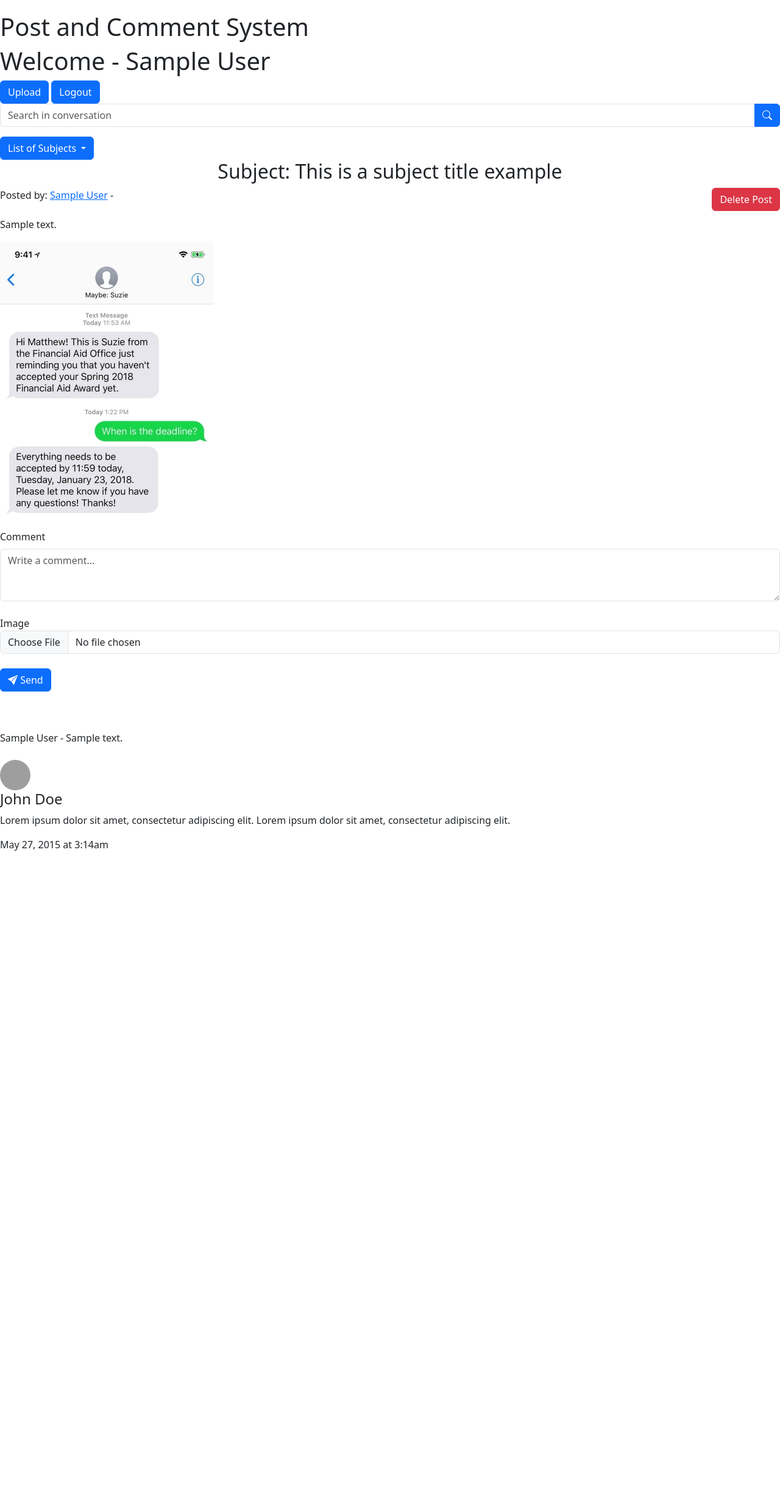
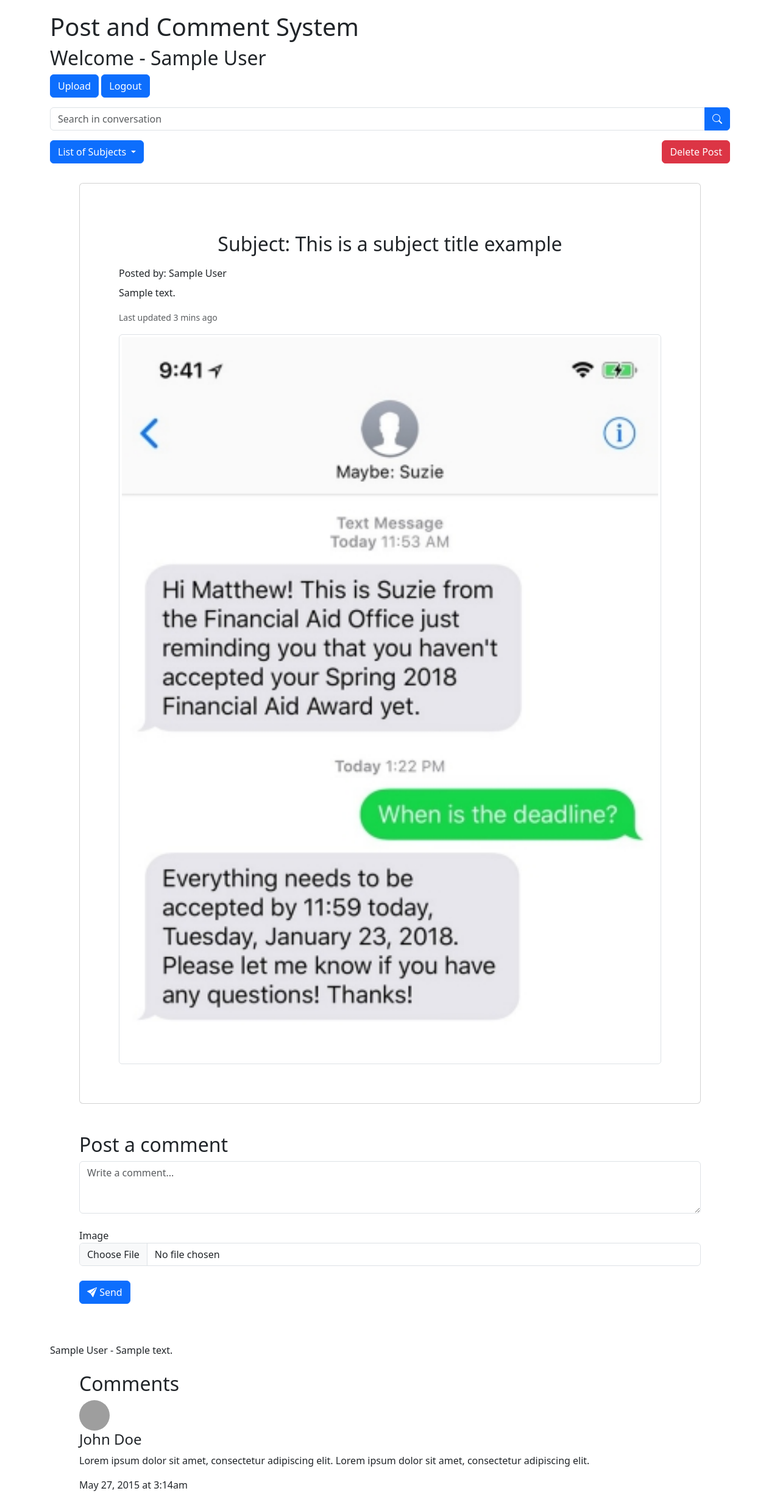
Before and after one commit to mjasper30/Post-and-Comment, a PHP site: page /home.php in a window 1280 px wide. Shown: the whole page at 61% size. Before the commit the page ends 1395 px from the top, so only its background shows below. Run offline with PHP 8.4, Linux system fonts and the light colour scheme; the visitor is signed in with stand-in values (Sample User, id 1); tables that the repository leaves empty or names only in its code hold one stand-in row (values such as "Sample post"); some libraries are stand-ins or nearby versions; grey boxes are pictures that could not be loaded.

Commit message:
ui changes

```diff
--- a/dbconn.php
+++ b/dbconn.php
@@ -1,9 +1,18 @@
 <?php
-    // Database connection
+    // Database connection - online
+    // $servername = "localhost";
+    // $username = "ppibdzqe_ppibdzqe";
+    // $password = "f(ZYu7pGq2g{";
+    // $dbname = "ppibdzqe_post_and_comment";
+
+    // Database connection - local
     $servername = "localhost";
-    $username = "ppibdzqe_ppibdzqe";
-    $password = "f(ZYu7pGq2g{";
-    $dbname = "ppibdzqe_post_and_comment";
+    $username = "root";
+    $password = "";
+    $dbname = "post_and_comment";
+    $conn= new mysqli($servername,$username,$password,$dbname);
+    if($conn->connect_error){
+        die("Connection Failed:". $conn->connect_error);
+    }
 
-	$conn = mysqli_connect($servername,$username,$password,$dbname) or die ('cannot connect to database' . mysqli_error());
 ?>
--- a/home.php
+++ b/home.php
@@ -9,8 +9,6 @@ require 'includes/dbconn.php';
     <title>Post And Comment System</title>
     <?php include('dbconn.php'); ?>
     <?php include('session.php'); ?>
-
-    <!--<script src="vendors/jquery-1.9.1.min.js"></script>-->
 
     <!--CSS Bootstrap CDN-->
     <link href="https://cdn.jsdelivr.net/npm/bootstrap@5.3.0/dist/css/bootstrap.min.css" rel="stylesheet"
@@ -161,14 +159,18 @@ require 'includes/dbconn.php';
 </head>
 
 <body>
+    <div class="container">
         <h1>Post and Comment System</h1>
 
-    <h1>Welcome - <?php echo $fullname; ?></h1>
+        <h2>Welcome - <?php echo $fullname; ?></h2>
 
         <!-- Upload Button Trigger Modal -->
         <button type="button" class="btn btn-primary" data-bs-toggle="modal" data-bs-target="#exampleModal">
             Upload
         </button>
+
+        <!--Logout Button-->
+        <a href="logout.php"><button type="button" class="btn btn-primary">Logout</button></a>
 
         <!-- Modal Form-->
         <div class="modal fade" id="exampleModal" tabindex="-1" aria-labelledby="exampleModalLabel" aria-hidden="true">
@@ -197,26 +199,24 @@ require 'includes/dbconn.php';
                             </div>
                         </div>
                         <div class="modal-footer">
-                        <button type="submit" class="btn btn-primary">Upload</button>
+                            <button type="submit" class="btn btn-primary me-1">Upload</button>
                         </div>
                     </form>
                 </div>
             </div>
         </div>
 
-    <!--Logout Button-->
-    <a href="logout.php"><button type="button" class="btn btn-primary">Logout</button></a>
-
         <!--Search-->
-    <div class="input-group mb-3">
+        <div class="input-group mb-3 mt-3">
             <input type="text" class="form-control" placeholder="Search in conversation" aria-label="search-subject"
                 aria-describedby="search-subject">
             <button class="btn btn-primary" type="button" id="button-addon2"><i class="bi bi-search"></i></button>
         </div>
 
         <!--List of subjects-->
-    <div class="btn-group">
-      <button class="btn btn-primary dropdown-toggle" type="button" data-bs-toggle="dropdown" aria-expanded="false">
+        <div class="btn-group mb-3">
+            <button class="btn btn-primary dropdown-toggle" type="button" data-bs-toggle="dropdown"
+                aria-expanded="false">
                 List of Subjects
             </button>
             <ul class="dropdown-menu">
@@ -227,8 +227,6 @@ require 'includes/dbconn.php';
         </div>
 
         <!--Content of the Post-->
-    <h2 class="text-center">Subject: This is a subject title example</h2>
-
 
         <?php
 		$query = mysqli_query($conn,"SELECT *,UNIX_TIMESTAMP() - date_created AS TimeSpent from post LEFT JOIN user on user.user_id = post.user_id order by post_id DESC")or die(mysqli_error());
@@ -239,9 +237,6 @@ require 'includes/dbconn.php';
 	?>
         <a style="text-decoration:none; float:right;" href="deletepost.php<?php echo '?id='.$id; ?>"><button
                 class="btn btn-danger">Delete Post</button></a>
-    <p>Posted by:
-        <a href="#"> <?php echo $posted_by; ?></a>
-        -
         <?php
 								$days = floor($post_row['TimeSpent'] / (60 * 60 * 24));
 								$remainder = $post_row['TimeSpent'] % (60 * 60 * 24);
@@ -256,42 +251,38 @@ require 'includes/dbconn.php';
 								elseif($days == 0 && $hours == 0)
 								echo $minutes.' minutes ago';
 		?>
-        <br>
-        <br>
-        <?php echo $post_row['content']; ?>
+
         </p>
 
-    <!--The image screenshot of the post-->
-    <img src="images/screenshot2.jpg" class="img-fluid" alt="...">
-
-    <div id="container">
-        <!--POST A PICTURE AND TEXT-->
-        <!--<form method="post"> -->
-        <!--<textarea name="post_content" rows="7" cols="64" style="" placeholder=".........Write Someting........" required></textarea>-->
-        <!--<br>-->
-        <!--<button name="post">&nbsp;POST</button>-->
-        <!--<br>-->
-        <!--<hr>-->
-        <!--</form>-->
+        <div class="card mx-5">
+            <div class="card-body m-5">
+                <h2 class="card-title text-center m-3">Subject: This is a subject title example</h2>
+                <p class="card-title">Posted by: <?php echo $posted_by; ?></p>
+                <p class="card-text"><?php echo $post_row['content']; ?></p>
+                <p class="card-text"><small class="text-body-secondary">Last updated 3 mins ago</small></p>
+                <img src="images/screenshot2.jpg" class="card-img-bottom img-thumbnail" alt="...">
+            </div>
+        </div>
 
 
 
+        <div id="container">
             <form method="post">
-            <div class="mb-3">
-                <label for="commentForm" class="form-label">Comment</label>
-                <textarea name="comment_content" class="form-control" id="commentForm" rows="3" cols="11" placeholder="Write a comment..." required></textarea>
+                <div class="mb-3 m-5">
+                    <h2 for="commentForm" class="form-label">Post a comment</h2>
+                    <textarea name="comment_content" class="form-control" id="commentForm" rows="3" cols="11"
+                        placeholder="Write a comment..." required></textarea>
                     <br>
 
                     <label for="imageComment">Image</label>
-                <input type="file" name="image" class="form-control" id="imageComment"/>
+                    <input type="file" name="image" class="form-control" id="imageComment" />
                     <br>
 
-                <button type="submit" name="comment" class="btn btn-primary"><i class="bi bi-send-fill"></i> Send</button>
+                    <button type="submit" name="comment" class="btn btn-primary"><i class="bi bi-send-fill"></i>
+                        Send</button>
                 </div>
 
                 <input type="hidden" name="id" value="<?php echo $id; ?>">
-            <!--<textarea name="comment_content" rows="2" cols="44" style="" placeholder=".........Type your comment here........" required></textarea><br>-->
-            <!--<input type="submit" name="comment">-->
             </form>
 
             </br>
@@ -355,14 +346,12 @@ require 'includes/dbconn.php';
 								}
 							?>
 
-
-        <!--List of Comments-->
-
-        <!-- COMMENT 1 - START -->
-        <div class="media">
-
+            <!-- Comments -->
+            <div class="media mx-5">
+                <h2 for="commentForm" class="form-label">Comments</h2>
                 <!--Picture of the user-->
-            <img width="50px" height="50px" style="border-radius: 100px;" src="https://bootdey.com/img/Content/avatar/avatar1.png" alt="" />
+                <img width="50px" height="50px" style="border-radius: 100px;"
+                    src="https://bootdey.com/img/Content/avatar/avatar1.png" alt="" />
                 <div class="media-body">
                     <!--Name of the commenter-->
                     <h4 class="media-heading">John Doe</h4>
@@ -376,6 +365,7 @@ require 'includes/dbconn.php';
                     <ul class="list-unstyled list-inline media-detail pull-left">
                         <li>May 27, 2015 at 3:14am</li>
                     </ul>
+                </div>
             </div>
         </div>
 
@@ -404,18 +394,10 @@ require 'includes/dbconn.php';
                     if (res.status == 422) {
                         $('#errorMessage').removeClass('d-none');
                         $('#errorMessage').text(res.message);
-
                     } else if (res.status == 200) {
-
                         $('#errorMessage').addClass('d-none');
                         $('#exampleModal').modal('hide');
                         $('#uploadPost')[0].reset();
-
-                        // alertify.set('notifier', 'position', 'top-right');
-                        // alertify.success(res.message);
-
-                        // $('#tables').load(location.href + " #tables");
-
                     } else if (res.status == 500) {
                         alert(res.message);
                     }
@@ -425,4 +407,5 @@ require 'includes/dbconn.php';
         });
         </script>
 </body>
+
 </html>
--- a/includes/dbconn.php
+++ b/includes/dbconn.php
@@ -1,9 +1,18 @@
 <?php
-    // Database connection
+    // Database connection - online
+    // $servername = "localhost";
+    // $username = "ppibdzqe_ppibdzqe";
+    // $password = "f(ZYu7pGq2g{";
+    // $dbname = "ppibdzqe_post_and_comment";
+
+    // Database connection - local
     $servername = "localhost";
-    $username = "ppibdzqe_ppibdzqe";
-    $password = "f(ZYu7pGq2g{";
-    $dbname = "ppibdzqe_post_and_comment";
+    $username = "root";
+    $password = "";
+    $dbname = "post_and_comment";
+    $conn= new mysqli($servername,$username,$password,$dbname);
+    if($conn->connect_error){
+        die("Connection Failed:". $conn->connect_error);
+    }
 
-	$conn = mysqli_connect($servername,$username,$password,$dbname) or die ('cannot connect to database' . mysqli_error());
 ?>
--- a/session.php
+++ b/session.php
@@ -9,5 +9,4 @@
     $member_row = mysqli_fetch_array($member_query);
 
     $fullname = $member_row['firstname']." ".$member_row['lastname'];
-    $testname = "Test Name";
 ?>
```
Also changed, not shown: images/aeb7ace9b84c2a9cd36333068a81530c1687066457.jpg (deleted), images/aeb7ace9b84c2a9cd36333068a81530c1687066532.jpg (deleted), images/aeb7ace9b84c2a9cd36333068a81530c1687066709.jpg (deleted), images/aeb7ace9b84c2a9cd36333068a81530c1687066844.jpg (deleted), images/aeb7ace9b84c2a9cd36333068a81530c1687066895.jpg (deleted), images/d816acf64cda34b7ae8891b165377a261687095190.jpg (renamed from images/d816acf64cda34b7ae8891b165377a261687068522.jpg). Lines whose indentation alone changed are shown as unchanged.
